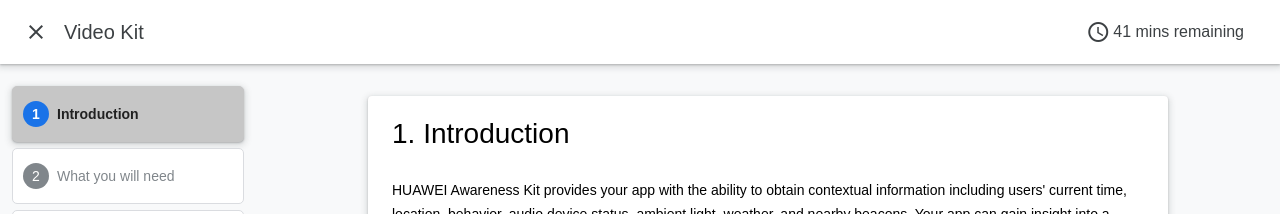
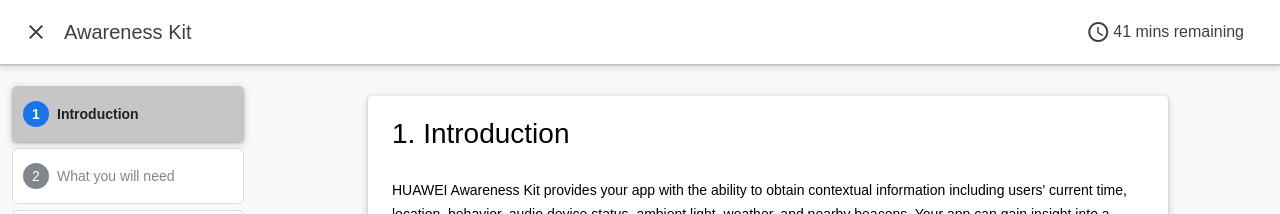
Before and after one commit to tolunayozturk/testRepo, a Jekyll site: the page built from index.md, in a window 1280 px wide. Shown: the top 214 px of the page. Built offline with Jekyll 4.4.1, drawn with Linux system fonts in a browser that asks for light colours.

Commit message:
Update home.html

```diff
--- a/_layouts/home.html
+++ b/_layouts/home.html
@@ -4,12 +4,12 @@
     <meta http-equiv="Content-Type" content="text/html; charset=UTF-8">
     <meta name="viewport" content="width=device-width, minimum-scale=1.0, initial-scale=1.0, user-scalable=yes">
     <meta name="theme-color" content="#4F7DC9">
-    <title>Video Kit</title>
+    <title>Awareness Kit</title>
     <link rel="stylesheet" href="https://fonts.googleapis.com/icon?family=Material+Icons">
     <link rel="stylesheet" href="static/codelab-elements.css">
 </head>
 <body>
-<huawei-codelab id="HMSVideoKit" feedback-link="https://developer.huawei.com/consumer/en/support/feedback" selected="0" codelab-title="Video Kit">
+<huawei-codelab id="HMSAwarenessKit" feedback-link="https://developer.huawei.com/consumer/en/support/feedback" selected="0" codelab-title="Awareness Kit">
     <div id="main">
         <div id="steps">
 			{% for post in site.posts %}
```
